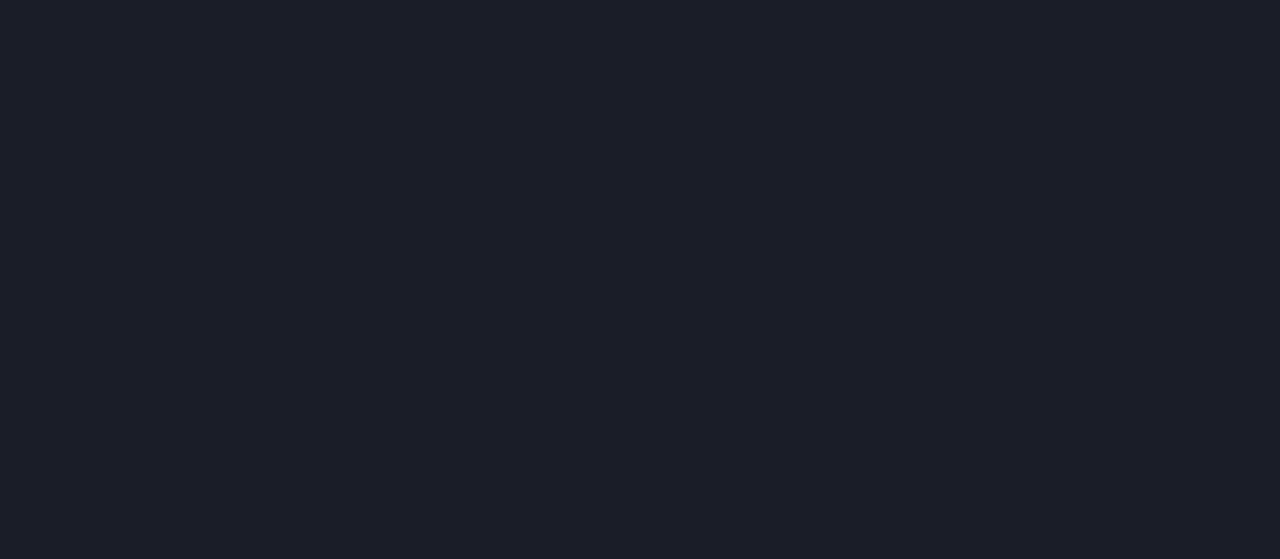
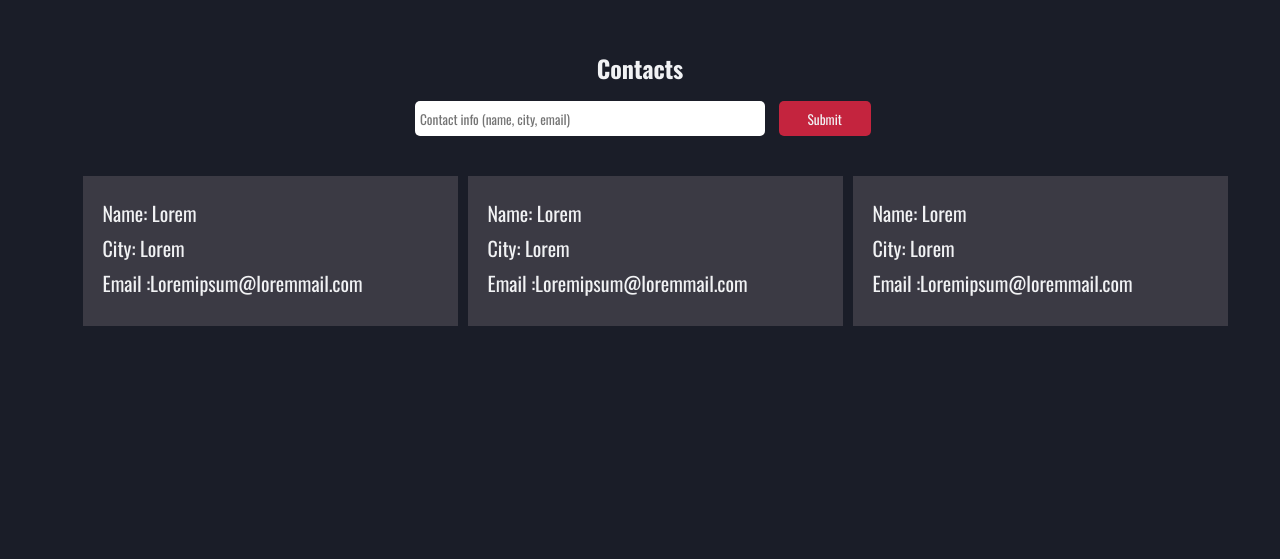
Before and after one commit to Apricosma/contact-list, a plain HTML site: page index.html in a window 1280 px wide. Drawn offline with nearby package versions, Linux system fonts and the light colour scheme.

Commit message:
Add main styling

```diff
--- a/assets/style/index.css
+++ b/assets/style/index.css
@@ -2,12 +2,13 @@
 
 :root {
     --app-dark-bg: #1a1d28;
-    --app-red: #ff3c57;
-    --app-green: #33ab4e;
-    --app-purple: #833cff;
-    --app-orange: #ff833c;
-    --app-blue: #3c57ff;
-    --app-blue-hover: #364ee6;
+    --app-field-bg: #3b3a44;
+    --app-text: #f1f2f4;
+    --app-green: #9f0;
+    --app-pink: #f09;
+    --app-purple: #90f;
+    --app-orange: #f90;
+    --app-blue: rgb(196, 36, 62);
 }
 
 body {
@@ -17,4 +18,72 @@ body {
 .container {
     width: min(100% - 30px, 1280px);
     margin-inline: auto;
+    align-content: center;
+    justify-content: center;
 }
+
+/* - - - - - - - - - - - - - - - - - - */
+/* Style                               */
+/* - - - - - - - - - - - - - - - - - - */
+
+.grid {
+    display: grid;
+}
+
+h2 {
+    text-align: center;
+    color: var(--app-text);
+}
+
+.element-container > * {
+    border-radius: 5px;
+}
+
+.element-container {
+    margin-top: 50px;
+}
+
+.contact-container {
+    width: 1000px;
+    height: 400px;
+    padding: 20px 0;
+}
+
+input[type=text] {
+    margin-left: 50px;
+}
+
+input[type=text] {
+    padding: 5px;
+    margin: 15px 10px;
+    color: var(--app-text);
+    width: 35%;
+    height: 35px;
+    margin-bottom: 20px;
+    margin-left: 275px;
+}
+
+.submit {
+    width: 92px;
+    height: 35px;
+    background-color: var(--app-blue);
+    color: var(--app-text);
+}
+
+.contact-grid {
+    display: grid;
+    grid-template-columns: auto auto auto;
+    padding-left: 30px;
+    justify-content: center;
+    gap: 10px;
+}
+
+.contact {
+    background-color: var(--app-field-bg);
+    width: 375px;
+    height: 150px;
+    font-size: 20px;
+    padding: 20px 30px 15px 20px;
+    color: var(--app-text);
+    line-height: 35px;
+}
--- a/index.html
+++ b/index.html
@@ -10,11 +10,37 @@
         <link rel="preconnect" href="https://fonts.googleapis.com">
         <link rel="preconnect" href="https://fonts.gstatic.com" crossorigin>
         <link href="https://fonts.googleapis.com/css2?family=Oswald:wght@200;300;400;500;600;700&display=swap" rel="stylesheet">
-        <title>#</title>
+        <title>Contact Form</title>
         <link rel="stylesheet" type="text/css" href="assets/style/index.css">
         <script src="assets/script/index.js" defer></script>
     </head>
     <body>
-
+        <main>
+            <div class="container grid">
+                <div class="element-container">
+                    <h2>Contacts</h2>
+                    <input type="text" class="shape-input" placeholder="Contact info (name, city, email)">
+                    <input type="button" class="submit" value="Submit">
+                    <div class="contact-container contact-grid">
+                        <div class="contact">
+                            <p>Name: Lorem</p>
+                            <p>City: Lorem</p>
+                            <p>Email :Loremipsum@loremmail.com</p>
+                        </div>
+                        <div class="contact">
+                            <p>Name: Lorem</p>
+                            <p>City: Lorem</p>
+                            <p>Email :Loremipsum@loremmail.com</p>
+                        </div>
+                        <div class="contact">
+                            <p>Name: Lorem</p>
+                            <p>City: Lorem</p>
+                            <p>Email :Loremipsum@loremmail.com</p>
+                        </div>
+                    </div>
+                </div>
+                <span></span>
+            </div>
+        </main>
     </body>
 </html>
```
